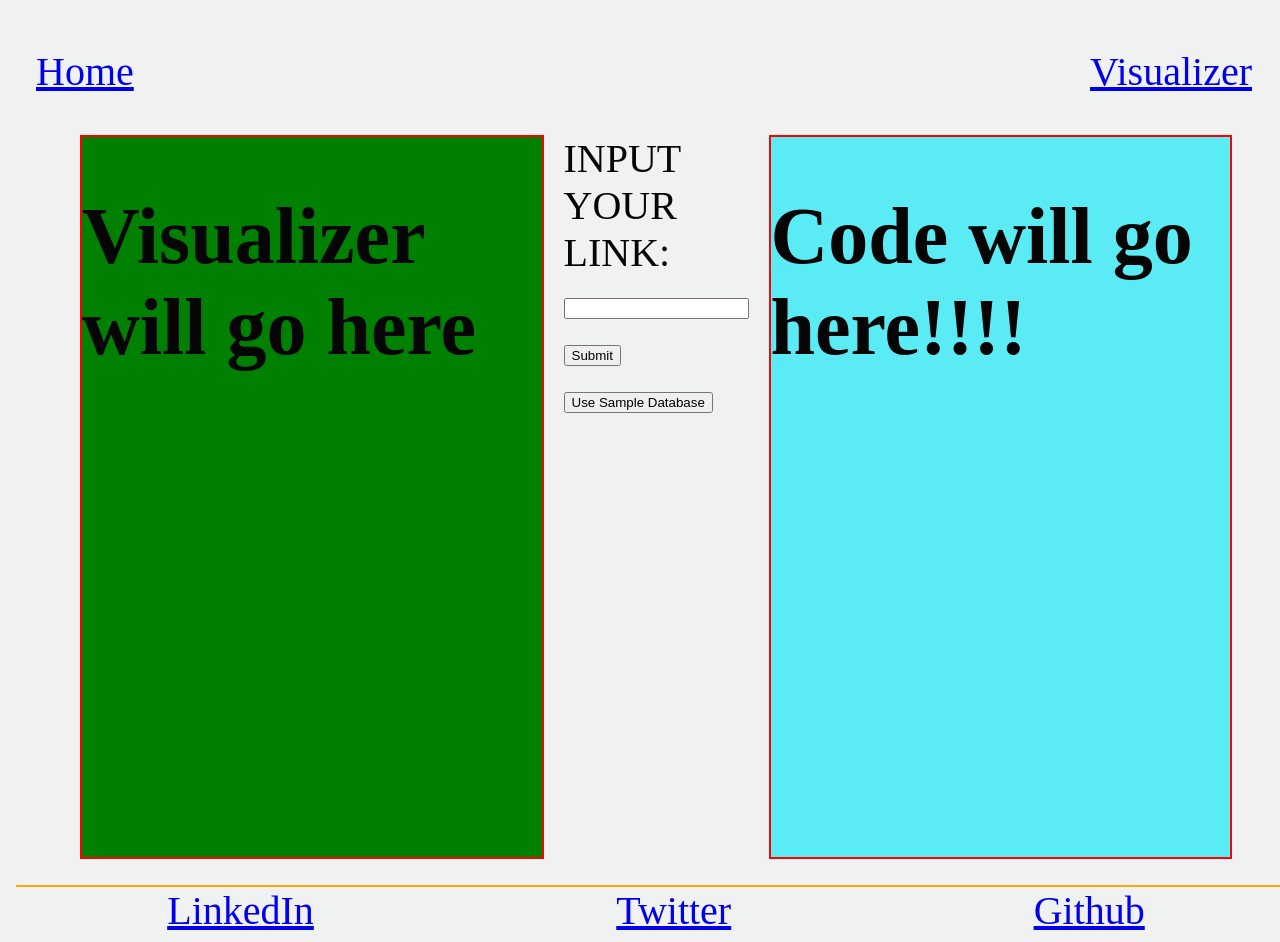
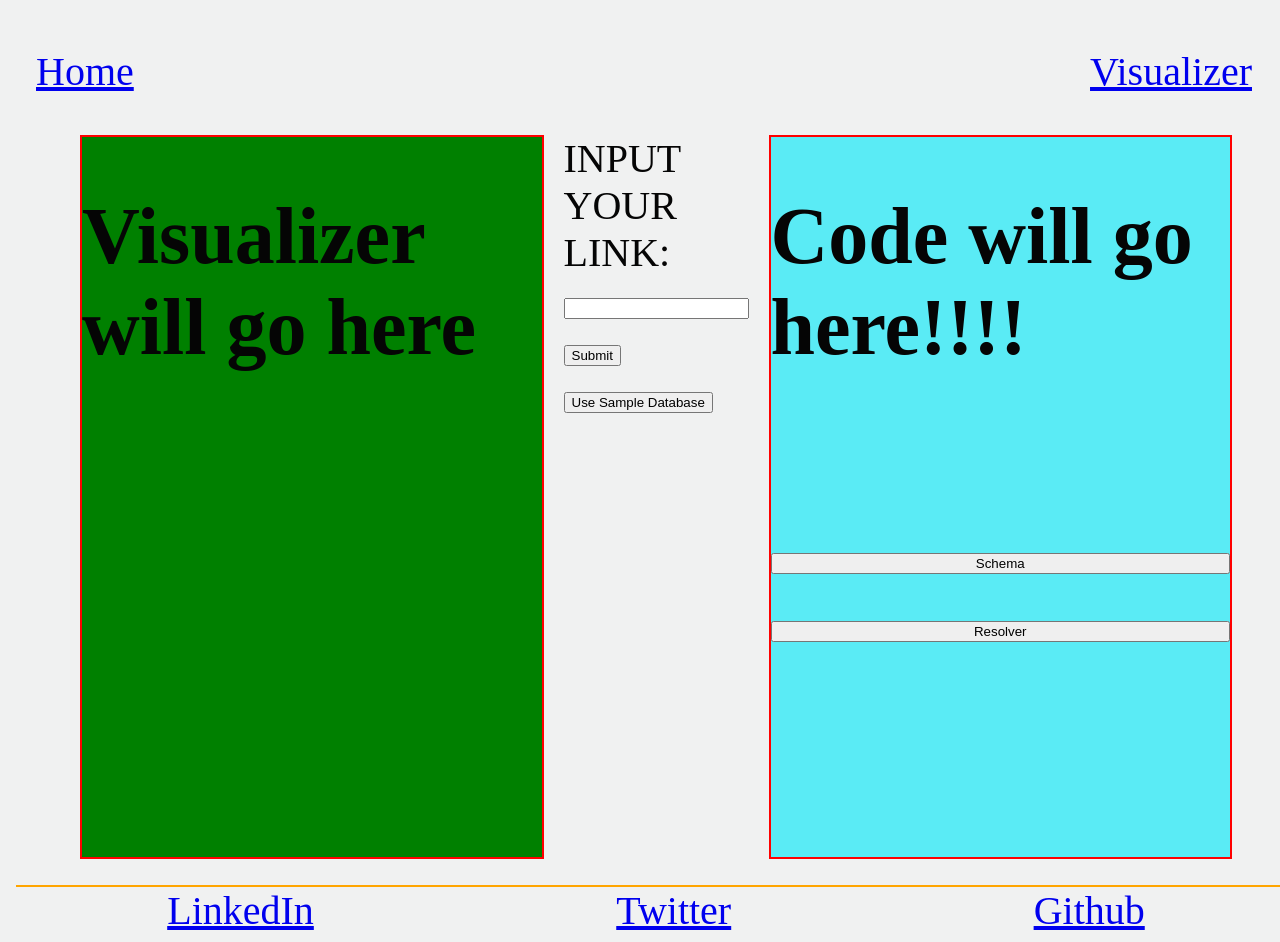
Before and after one commit to oslabs-beta/lexiQL, a React app: page /data in a window 1280 px wide. Built offline with nearby package versions, Linux system fonts and the light colour scheme.

Commit message:
added schema and resolver buttons, no functionality

```diff
--- a/client/containers/codeContainer.jsx
+++ b/client/containers/codeContainer.jsx
@@ -8,6 +8,23 @@ export default function codeContainer() {
     <div className="codeContainer">
       <h1>Code will go here!!!!</h1>
       <p>{testCode.test}</p>
+      <br />
+
+      <button
+        type="button"
+        className="schemaButton"
+        // onClick={handleSampleData}
+      >
+        Schema
+      </button>
+      <br />
+      <button
+        type="button"
+        className="resolverButton"
+        // onClick={handleSampleData}
+      >
+        Resolver
+      </button>
     </div>
   );
 }
```
